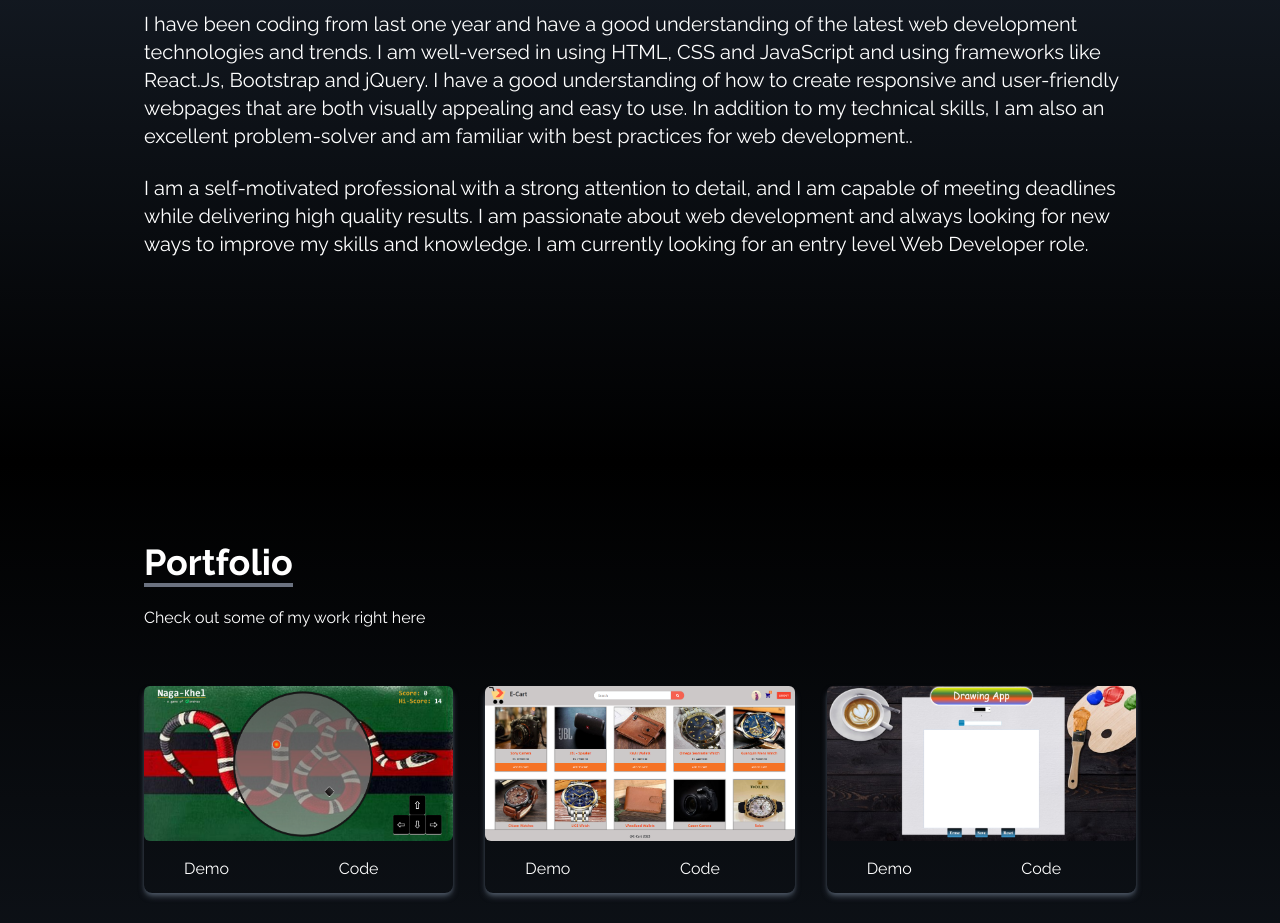
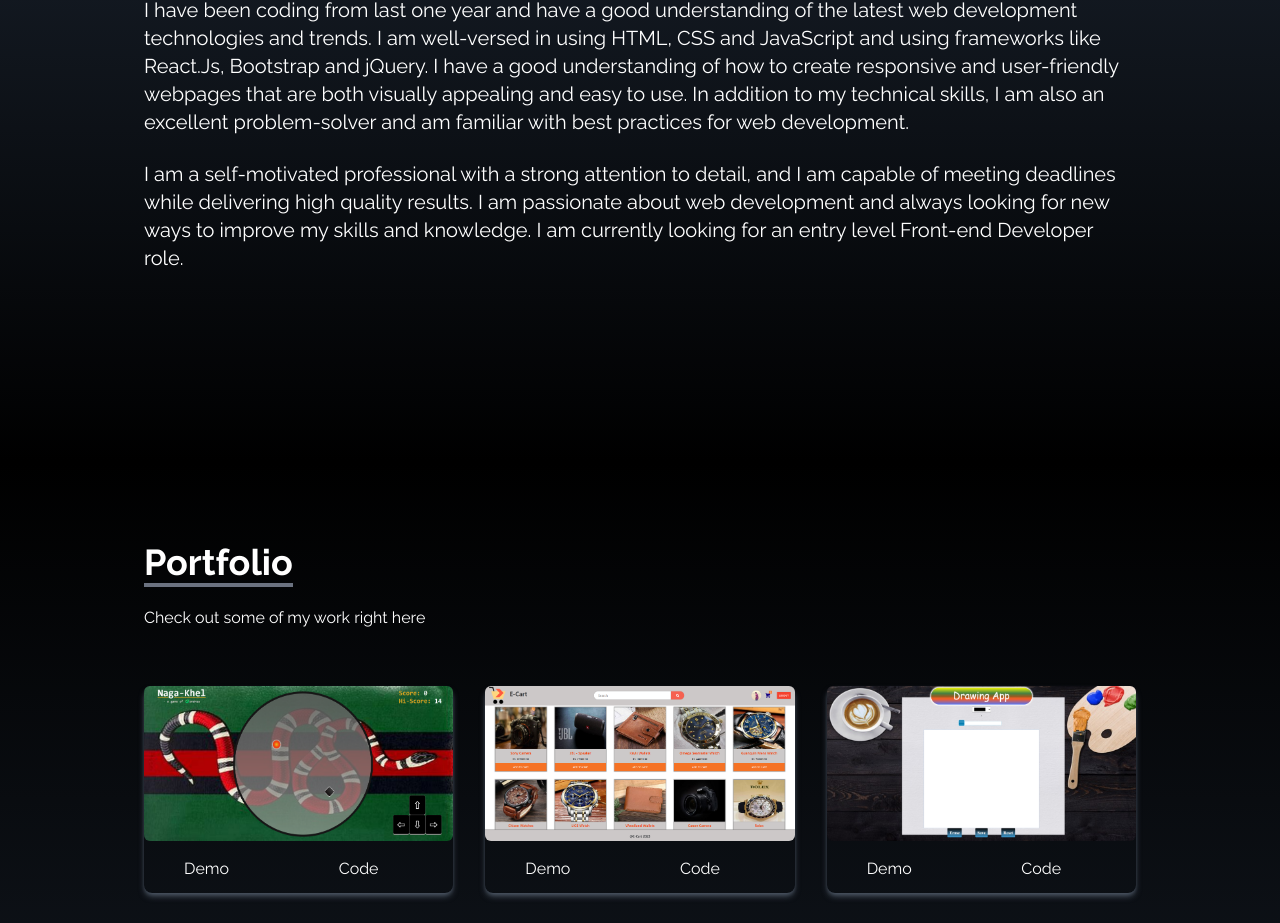
Before and after one commit to Rvp888/Portfolio-Website-by-React-Tailwind, a React (Create React App) app: page / in a window 1280 px wide. Shown: the part 1138-2061 px from the top of the page. Built offline with nearby package versions, Linux system fonts and the light colour scheme.

Commit message:
about section updated

```diff
--- a/src/components/About.jsx
+++ b/src/components/About.jsx
@@ -21,7 +21,7 @@ const About = () => {
           responsive and user-friendly webpages that are both visually appealing
           and easy to use. In addition to my technical skills, I am also an
           excellent problem-solver and am familiar with best practices for web
-          development..
+          development.
         </p>
         <br />
         <p className="text-xl">
@@ -29,7 +29,7 @@ const About = () => {
           and I am capable of meeting deadlines while delivering high quality
           results. I am passionate about web development and always looking for
           new ways to improve my skills and knowledge. I am currently looking
-          for an entry level Web Developer role.
+          for an entry level Front-end Developer role.
         </p>
       </div>
     </div>
```
